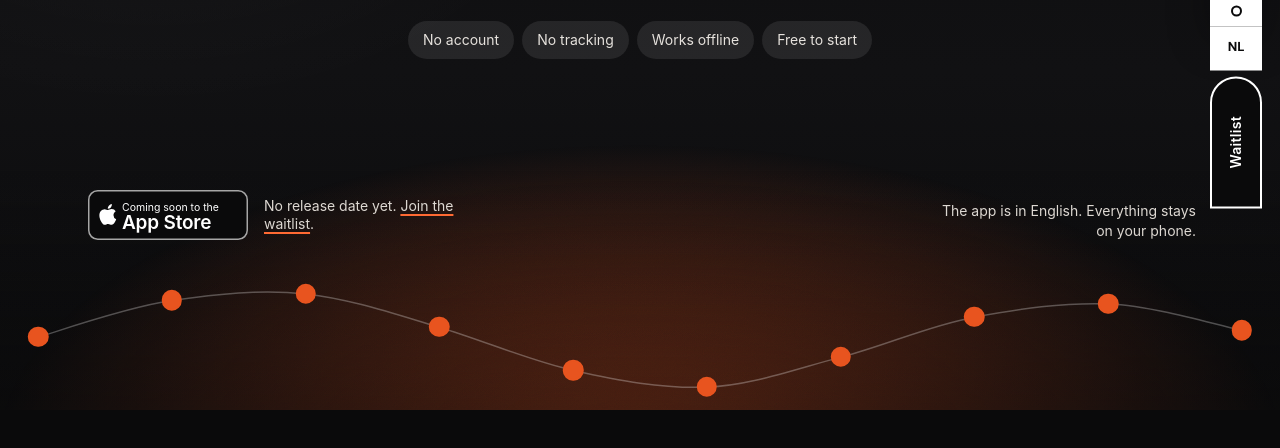
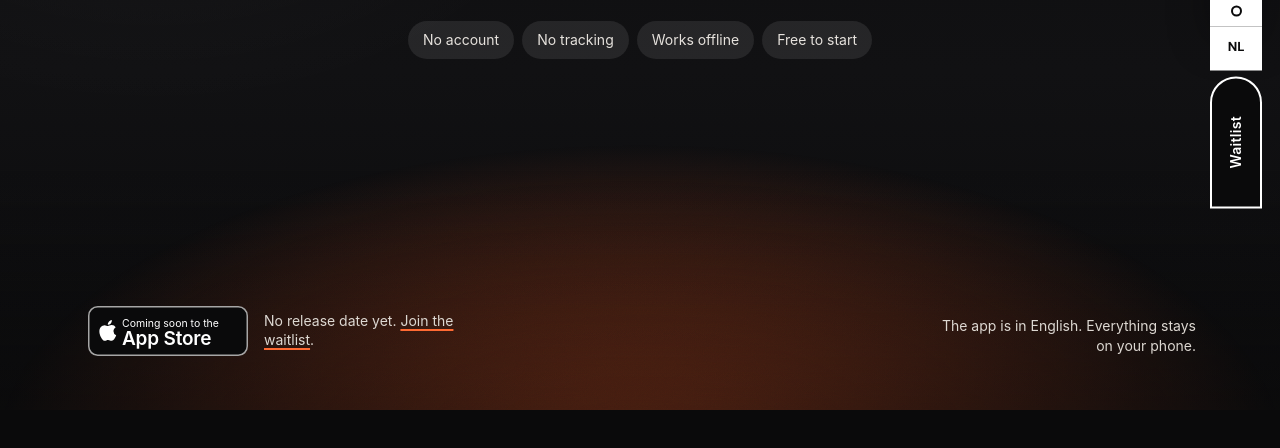
Before and after one commit to dannyschuurman-hub/betterthandefault-site, a plain HTML site: page index.html in a window 1280 px wide. Shown: the part 390-838 px from the top of the page. Drawn offline with Linux system fonts and the light colour scheme.

Commit message:
Home: hero zonder golfje, statusregel naar onderrand
Co-Authored-By: Claude Sonnet 5.5 <noreply@anthropic.com>

```diff
--- a/style.css
+++ b/style.css
@@ -70,7 +70,7 @@ h3{font-size:var(--t-h3);line-height:1.12;letter-spacing:-.02em;text-wrap:balanc
 .hero-phone{position:relative;display:flex;justify-content:center;margin-top:8px}
 .hero-phone::after{content:"";position:absolute;left:50%;bottom:-1.2svh;width:min(70%,520px);height:5.5svh;transform:translateX(-50%);z-index:-1;background:radial-gradient(closest-side,rgba(232,84,31,.6),rgba(232,84,31,0));filter:blur(6px);opacity:var(--a,1)}
 .caps{display:none}
-.hero-foot{position:relative;z-index:6;margin-bottom:clamp(40px,12vw,180px);display:flex;align-items:flex-end;justify-content:space-between;gap:24px;padding:0 var(--gutr) clamp(24px,4.4svh,44px) calc(var(--gut) + 4px)}
+.hero-foot{position:relative;z-index:6;margin-bottom:0;display:flex;align-items:flex-end;justify-content:space-between;gap:24px;padding:0 var(--gutr) clamp(24px,4.4svh,44px) calc(var(--gut) + 4px)}
 .status{display:flex;align-items:center;gap:14px;max-width:min(520px,100%)}
 .statusbox{background:#F3F1EE;color:#0A0A0B;border-radius:14px;padding:11px 18px;line-height:1.15;text-decoration:none;display:block;flex:none;transition:background .25s var(--ease),transform .25s var(--ease)}
 .statusbox:hover{background:var(--orange-hi)}
@@ -79,15 +79,15 @@ h3{font-size:var(--t-h3);line-height:1.12;letter-spacing:-.02em;text-wrap:balanc
 .statusbox b{font:700 20px/1.1 var(--display);letter-spacing:-.01em}
 .status p{font-size:var(--t-small);line-height:1.35;color:#DDD8D2;max-width:14em}
 .hero-side{max-width:19em;text-align:right;font-size:var(--t-small);line-height:1.4;color:#DDD8D2}
-.live .hero-foot{position:absolute;left:0;right:0;bottom:clamp(54px,10.5vw,160px);margin-bottom:0}
+.live .hero-foot{position:absolute;left:0;right:0;bottom:clamp(14px,2.4svh,28px);margin-bottom:0}
 
 /* the orange path: ten dots */
-.trail{position:absolute;left:0;right:0;bottom:0;height:clamp(70px,13vw,190px);z-index:-1;pointer-events:none}
-.trail svg{position:absolute;inset:0;width:100%;height:100%;overflow:visible}
+.trail{display:none;--gap:clamp(24px,3vw,44px);position:absolute;left:0;right:0;bottom:0;height:clamp(52px,5.4vw,80px);z-index:-1;pointer-events:none}
+.trail svg{display:none}
 .trail path{fill:none;stroke:rgba(255,255,255,.28);stroke-width:1.5;vector-effect:non-scaling-stroke}
-.trail .d{position:absolute;width:clamp(14px,1.6vw,24px);aspect-ratio:1;border-radius:50%;transform:translate(-50%,-50%);background:var(--orange);border:2.5px solid var(--orange);transition:background .5s var(--ease),transform .5s var(--ease),border-color .5s}
+.trail .d{position:absolute;top:50%;width:clamp(12px,1.1vw,16px);aspect-ratio:1;border-radius:50%;transform:translate(-50%,-50%);background:var(--orange);border:2.5px solid var(--orange);transition:background .5s var(--ease),transform .5s var(--ease),border-color .5s}
+.d1{left:calc(50% + -4.5*var(--gap))}.d2{left:calc(50% + -3.5*var(--gap))}.d3{left:calc(50% + -2.5*var(--gap))}.d4{left:calc(50% + -1.5*var(--gap))}.d5{left:calc(50% + -0.5*var(--gap))}.d6{left:calc(50% + 0.5*var(--gap))}.d7{left:calc(50% + 1.5*var(--gap))}.d8{left:calc(50% + 2.5*var(--gap))}.d9{left:calc(50% + 3.5*var(--gap))}.d10{left:calc(50% + 4.5*var(--gap))}
 .trail .d.better{background:var(--ink);border-color:#fff;transform:translate(-50%,-50%) scale(1.12)}
-.d1{left:3%;top:56%}.d2{left:13.4%;top:34%}.d3{left:23.9%;top:30%}.d4{left:34.3%;top:50%}.d5{left:44.8%;top:76%}.d6{left:55.2%;top:86%}.d7{left:65.7%;top:68%}.d8{left:76.1%;top:44%}.d9{left:86.6%;top:36%}.d10{left:97%;top:52%}
 
 /* Phones: real photographs of a blank-screen phone (assets/src-phones), our screens warped in, glass sheen kept. Cut out, so the section shows through. */
 .phone{--pw:min(300px,64vw);position:relative;flex:none;height:calc(var(--pw)*2.1);width:auto;aspect-ratio:var(--ar)}
```
